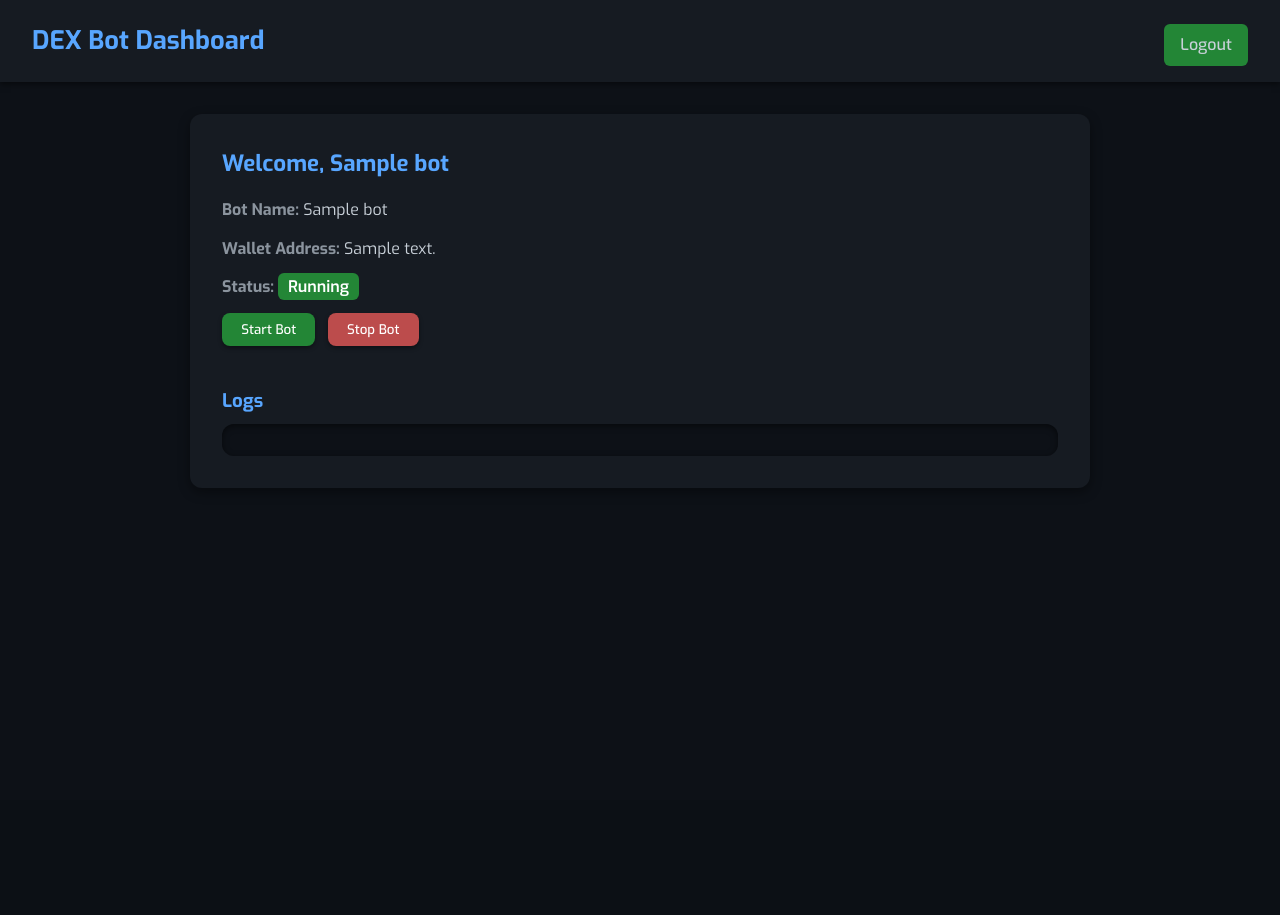
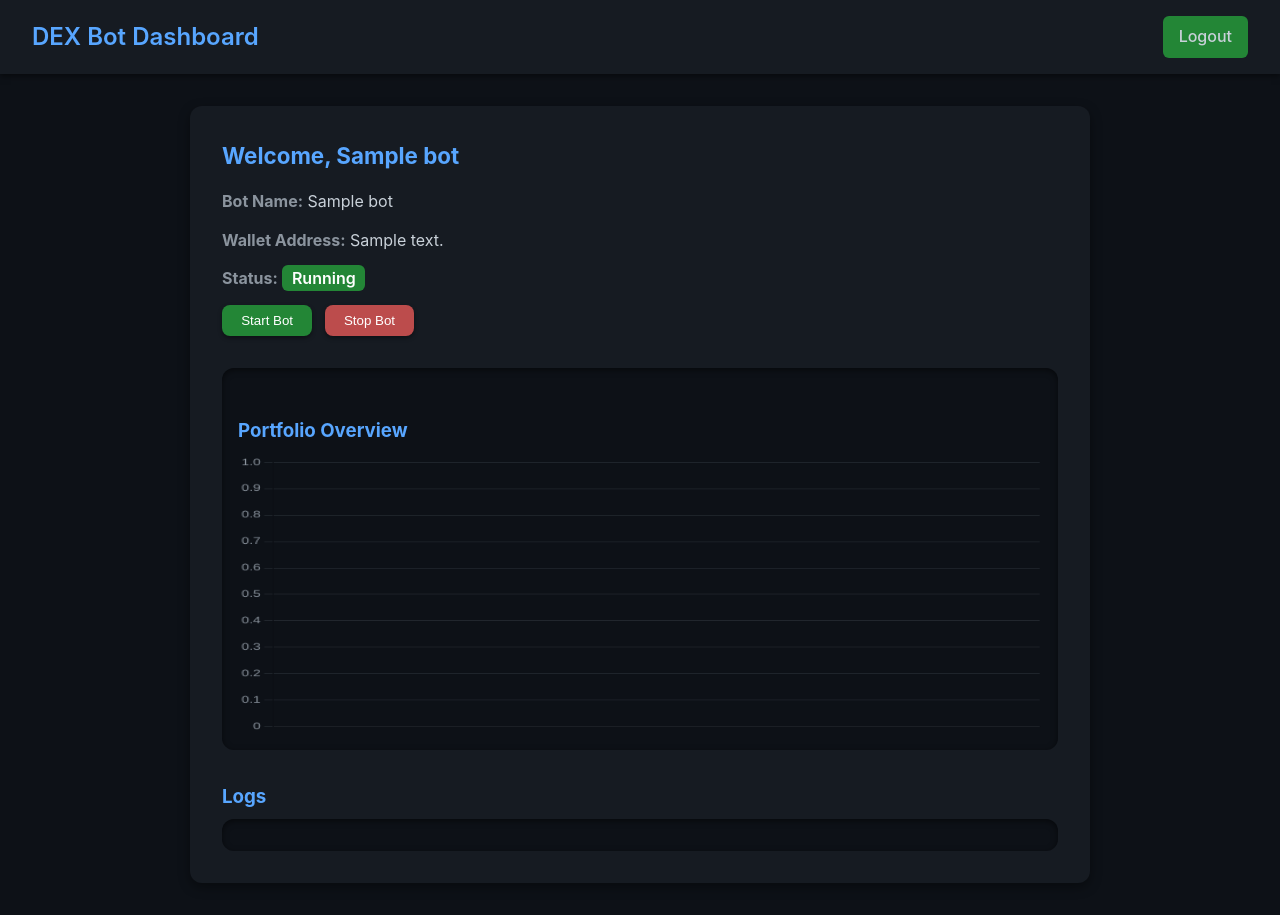
Before and after one commit to bonzoholda/polygrid, a FastAPI app: page / in a window 1280 px wide. Before the commit the page ends 488 px from the top, so only its background shows below. Run offline with FastAPI, Linux system fonts and the light colour scheme; the visitor is signed in with stand-in values (Sample User, id 1); tables that the repository leaves empty hold one stand-in row (values such as "Sample post"); data that the repository does not hold is empty.

Commit message:
Update index.html

```diff
--- a/dashboard/templates/index.html
+++ b/dashboard/templates/index.html
@@ -3,14 +3,13 @@
 <head>
     <meta charset="UTF-8">
     <title>DEX Bot Dashboard</title>
-    <!-- Google Fonts: Exo -->
-    <link href="https://fonts.googleapis.com/css2?family=Exo:wght@400;500;600;700&display=swap" rel="stylesheet">
     <link rel="stylesheet" href="/static/style.css">
+    <script src="https://cdn.jsdelivr.net/npm/chart.js"></script>
     <style>
         /* ---------- Reset & Base ---------- */
         * { margin: 0; padding: 0; box-sizing: border-box; }
         body {
-            font-family: 'Exo', Arial, sans-serif;
+            font-family: 'Inter', Arial, sans-serif;
             background: #0d1117;
             color: #c9d1d9;
             line-height: 1.6;
@@ -26,11 +25,10 @@
             padding: 1rem 2rem;
             background: #161b22;
             box-shadow: 0 2px 6px rgba(0,0,0,0.5);
-            flex-wrap: wrap;
         }
         header h1 {
-            font-size: 1.6rem;
-            font-weight: 700;
+            font-size: 1.5rem;
+            font-weight: 600;
             color: #58a6ff;
         }
         header a {
@@ -39,7 +37,6 @@
             border-radius: 6px;
             font-weight: 500;
             transition: background 0.2s ease;
-            margin-top: 0.5rem;
         }
         header a:hover { background: #2ea043; }
 
@@ -71,7 +68,7 @@
         .status.stopped { background: #bc4c4c; }
 
         /* ---------- Buttons ---------- */
-        form { display: inline-block; margin-right: 0.5rem; margin-bottom: 0.5rem; }
+        form { display: inline-block; margin-right: 0.5rem; }
         button {
             padding: 0.5rem 1.2rem;
             border: none;
@@ -80,12 +77,21 @@
             cursor: pointer;
             transition: all 0.2s ease;
             box-shadow: 0 2px 4px rgba(0,0,0,0.4);
-            font-family: 'Exo', Arial, sans-serif;
         }
         button.start { background: #238636; color: #fff; }
         button.start:hover { background: #2ea043; }
         button.stop { background: #bc4c4c; color: #fff; }
         button.stop:hover { background: #e55353; }
+
+        /* ---------- Chart ---------- */
+        .chart-container {
+            margin-top: 2rem;
+            background: #0d1117;
+            border-radius: 12px;
+            padding: 1rem;
+            box-shadow: inset 0 2px 6px rgba(0,0,0,0.5);
+        }
+        canvas { width: 100% !important; height: 280px !important; }
 
         /* ---------- Logs ---------- */
         h3 { margin-top: 2rem; margin-bottom: 0.5rem; color: #58a6ff; }
@@ -96,22 +102,16 @@
             max-height: 400px;
             overflow-y: auto;
             color: #39d353;
-            font-family: 'Monotype', monospace;
+            font-family: 'Fira Code', monospace;
             font-size: 0.875rem;
             line-height: 1.3;
             box-shadow: inset 0 2px 6px rgba(0,0,0,0.5);
         }
 
         /* ---------- Responsive ---------- */
-        @media(max-width: 768px) {
-            .container { padding: 1.5rem; margin: 1rem; }
-            header { flex-direction: column; align-items: flex-start; gap: 0.5rem; }
-            header h1 { font-size: 1.4rem; }
-        }
-        @media(max-width: 480px) {
-            header h1 { font-size: 1.2rem; }
-            button { width: 100%; }
-            form { display: block; margin-right: 0; }
+        @media(max-width: 600px) {
+            .container { padding: 1rem; margin: 1rem; }
+            header { flex-direction: column; align-items: flex-start; gap: 1rem; }
         }
     </style>
 </head>
@@ -140,6 +140,11 @@
             <button type="submit" class="stop">Stop Bot</button>
         </form>
 
+        <div class="chart-container">
+            <h3>Portfolio Overview</h3>
+            <canvas id="portfolioChart"></canvas>
+        </div>
+
         <h3>Logs</h3>
         <pre id="log"></pre>
     </div>
@@ -157,6 +162,49 @@
         evtSource.onerror = function() {
             console.error("SSE connection lost, attempting to reconnect...");
         };
+
+        // ---------- Portfolio Chart ----------
+        const ctx = document.getElementById('portfolioChart').getContext('2d');
+        const chart = new Chart(ctx, {
+            type: 'line',
+            data: {
+                labels: [],
+                datasets: [{
+                    label: 'Portfolio Value (USDT + WMATIC)',
+                    data: [],
+                    borderColor: '#58a6ff',
+                    backgroundColor: 'rgba(88,166,255,0.1)',
+                    borderWidth: 2,
+                    tension: 0.3,
+                    fill: true,
+                    pointRadius: 0
+                }]
+            },
+            options: {
+                responsive: true,
+                plugins: { legend: { display: false } },
+                scales: {
+                    x: { ticks: { color: '#8b949e' }, grid: { color: '#21262d' } },
+                    y: { ticks: { color: '#8b949e' }, grid: { color: '#21262d' } }
+                }
+            }
+        });
+
+        // Fetch portfolio data periodically
+        async function fetchPortfolio() {
+            try {
+                const res = await fetch(`/portfolio_data/${uid}`);
+                const data = await res.json();
+                chart.data.labels = data.timestamps;
+                chart.data.datasets[0].data = data.values;
+                chart.update();
+            } catch (err) {
+                console.warn("Failed to fetch portfolio data", err);
+            }
+        }
+
+        fetchPortfolio();
+        setInterval(fetchPortfolio, 15000); // refresh every 15s
     </script>
 </body>
 </html>
```
